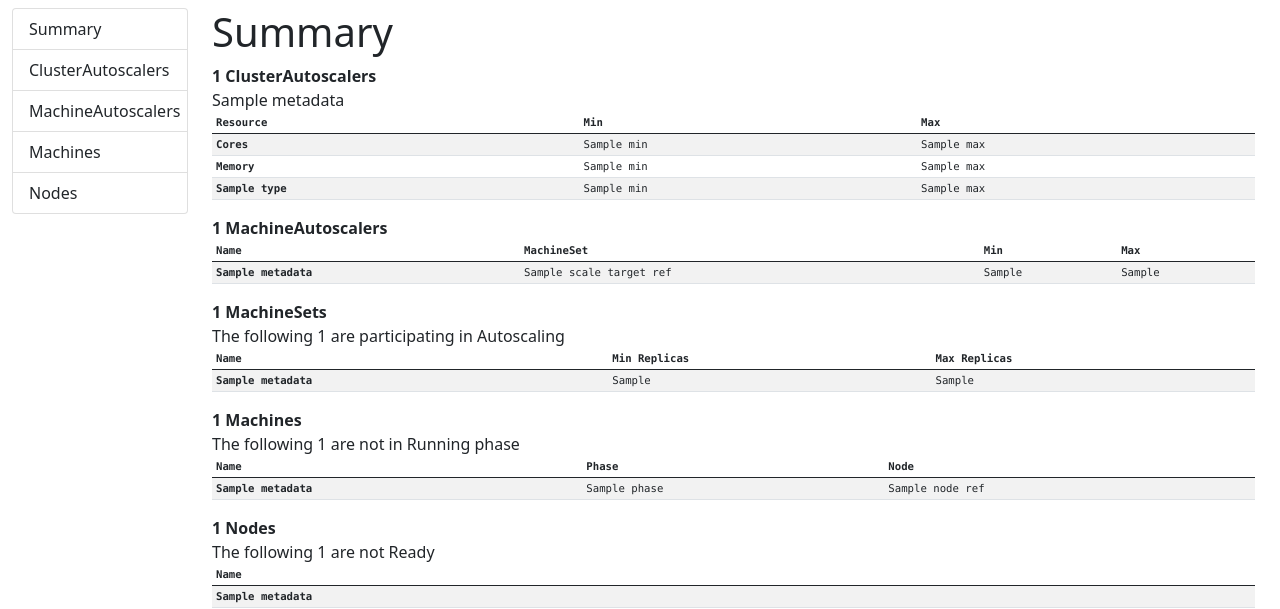
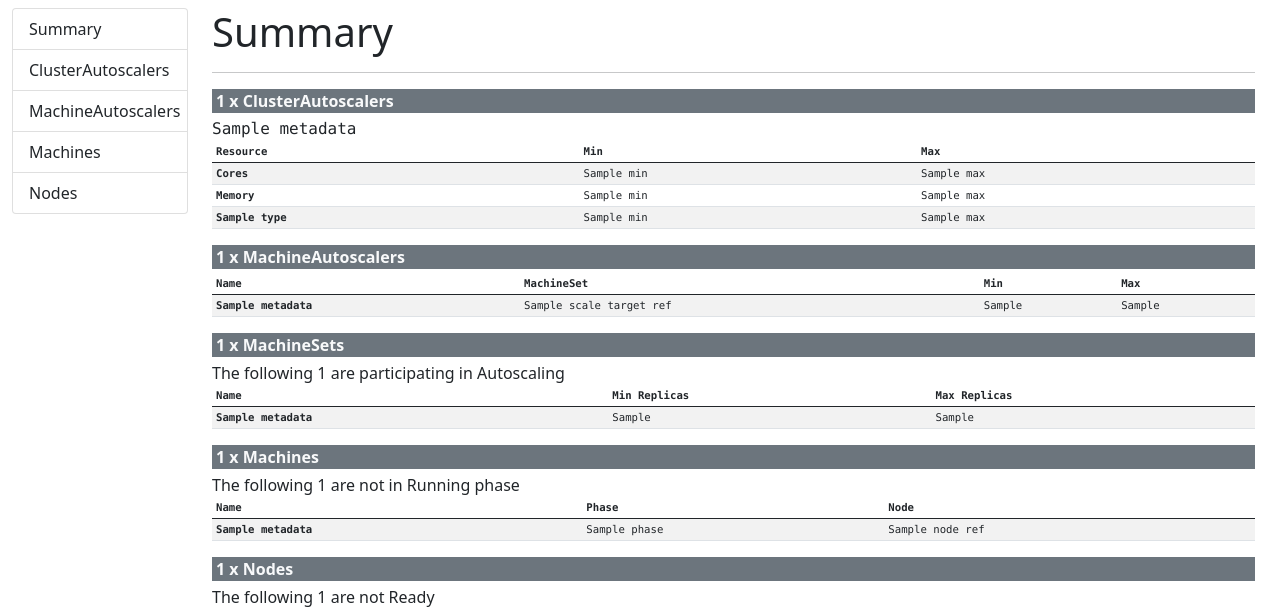
Before and after one commit to elmiko/okd-camgi, a Python web app: template okd_camgi/templates/index.html in a window 1280 px wide. Shown: the top 609 px of the page. Run offline with Jinja, Linux system fonts and the light colour scheme; the template is opened without the code that fills it: most values are stand-ins (such as "Sample title", 1, 10 or a date in 2020); lists and menus that the app fills with data are empty.

Commit message:
add some styling to summary

```diff
--- a/okd_camgi/templates/index.html
+++ b/okd_camgi/templates/index.html
@@ -50,11 +50,12 @@ table {
 
 <data id="summary-data">
   <h1>Summary</h1>
+  <hr/>
   <dl>
-    <dt>{{ clusterautoscalers|length }} ClusterAutoscalers</dt>
+    <dt class="text-light bg-secondary ps-1 mb-1">{{ clusterautoscalers|length }} x ClusterAutoscalers</dt>
     <dd>
       {% for clusterautoscaler in clusterautoscalers %}
-      {{ clusterautoscaler.metadata.name }}
+      <span class="font-monospace">{{ clusterautoscaler.metadata.name }}</span>
       <table class="table table-sm table-striped font-monospace">
         <thead>
           <tr>
@@ -90,7 +91,7 @@ table {
       {% endfor %}
     </dd>
 
-    <dt>{{ machineautoscalers|length }} MachineAutoscalers</dt>
+    <dt class="text-light bg-secondary ps-1 mb-1">{{ machineautoscalers|length }} x MachineAutoscalers</dt>
     <dd>
       <table class="table table-sm table-striped font-monospace">
         <thead>
@@ -114,7 +115,7 @@ table {
       </table>
     </dd>
 
-    <dt>{{ machinesets|length }} MachineSets</dt>
+    <dt class="text-light bg-secondary ps-1 mb-1">{{ machinesets|length }} x MachineSets</dt>
     <dd>
       {% if machinesets_participating|length == 0 %}
       No MachineSets participating in Autoscaling
@@ -141,7 +142,7 @@ table {
       {% endif %}
     </dd>
 
-    <dt>{{ machines|length }} Machines</dt>
+    <dt class="text-light bg-secondary ps-1 mb-1">{{ machines|length }} x Machines</dt>
     <dd>
     {% if machines.notrunning|length == 0 %}
     All machines in Running phase
@@ -176,7 +177,7 @@ table {
     </table>
     {% endif %}
 
-    <dt>{{ nodes.data|length }} Nodes</dt>
+    <dt class="text-light bg-secondary ps-1 mb-1">{{ nodes.data|length }} x Nodes</dt>
     <dd>
     {% if nodes.notready|length == 0 %}
     All nodes ready
```
